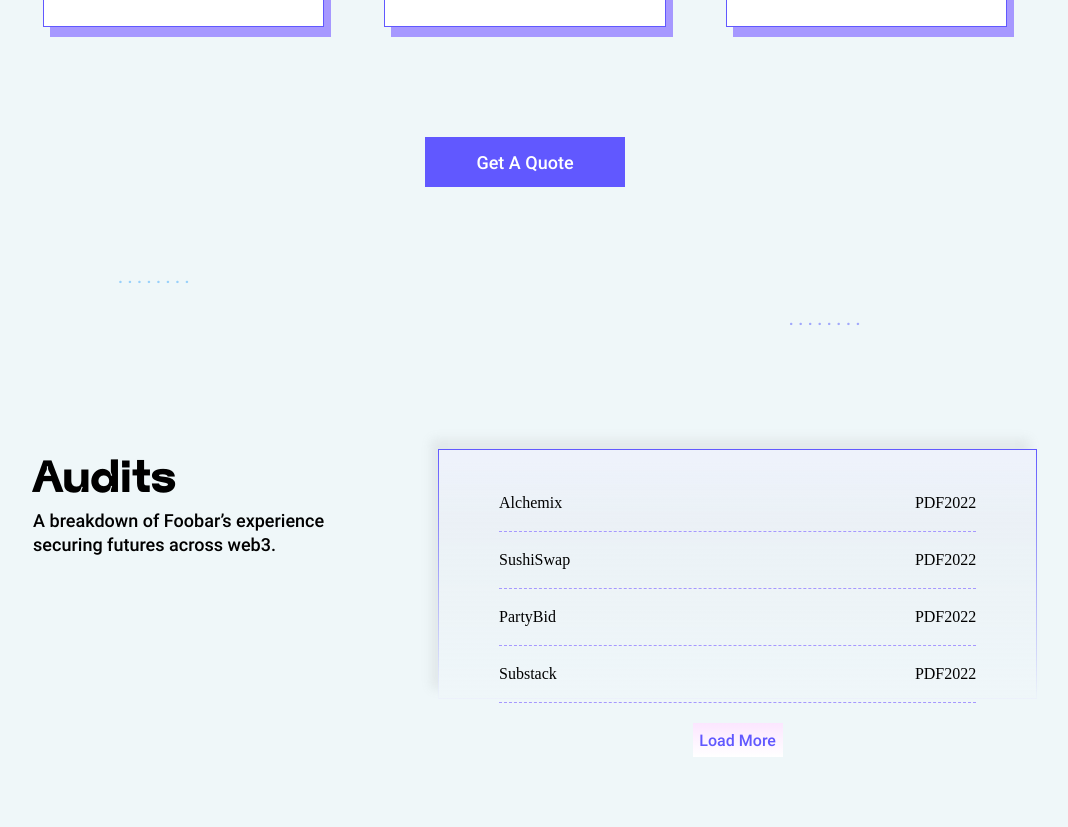
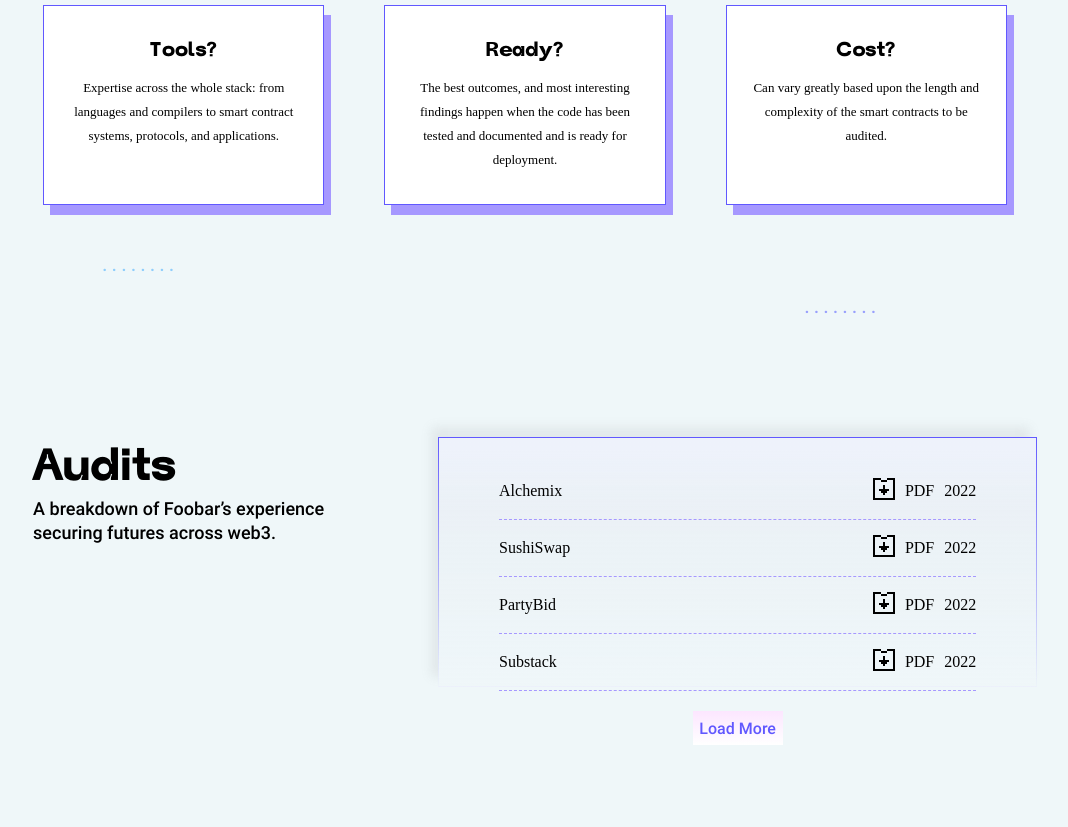
Before and after one commit to jajablinky/0xfoobar--sandman, a React (Vite) app: page / in a window 1280 px wide. Shown: the part 1940-2767 px from the top of the page, without its empty margins (115-1183 px from the left). Built offline with nearby package versions, Linux system fonts and the light colour scheme; a web font is replaced by a local one.

Commit message:
added space to bottom and about to mess with fatter header

```diff
--- /dev/null
+++ b/src/components/AuditItem.jsx
@@ -0,0 +1,16 @@
+import download from '../images/download.png'
+
+const AuditItem = ({ name, year }) => (
+    <div className="audits--item">
+        <p>{name}</p>
+        <div className="audits--pdf-year">
+            <div className="audits--pdf-img">
+                <img src={download} alt="download" />
+            </div>
+            <p className="audits--pdf">PDF</p>
+            <p>{year}</p>
+        </div>
+    </div>
+)
+
+export default AuditItem
--- a/src/components/Audits.jsx
+++ b/src/components/Audits.jsx
@@ -1,8 +1,17 @@
+import AuditItem from './AuditItem'
+
 const Audits = () => {
+    const auditData = [
+        { name: 'Alchemix', year: '2022' },
+        { name: 'SushiSwap', year: '2022' },
+        { name: 'PartyBid', year: '2022' },
+        { name: 'Substack', year: '2022' },
+    ]
+
     return (
         <>
-            <section class="audits-page--full-container">
-                <div class="audits-page--main-container">
+            <section className="audits-page--full-container" id="audits">
+                <div className="audits-page--main-container">
                     <div className="audits--header">
                         <div className="audits--header-content">
                             <h4>Audits</h4>
@@ -14,34 +23,12 @@
                     </div>
                     <div className="audits-page--container">
                         <div className="audits--list">
-                            <div className="audits--Alchemix">
-                                <p>Alchemix</p>
-                                <div className="audits--pdf-year">
-                                    <p>PDF</p>
-                                    <p>2022</p>
-                                </div>
-                            </div>
-                            <div className="audits--SushiSwap">
-                                <p>SushiSwap</p>
-                                <div className="audits--pdf-year">
-                                    <p>PDF</p>
-                                    <p>2022</p>
-                                </div>
-                            </div>
-                            <div className="audits--PartyBid">
-                                <p>PartyBid</p>
-                                <div className="audits--pdf-year">
-                                    <p>PDF</p>
-                                    <p>2022</p>
-                                </div>
-                            </div>
-                            <div className="audits--Substack">
-                                <p>Substack</p>
-                                <div className="audits--pdf-year">
-                                    <p>PDF</p>
-                                    <p>2022</p>
-                                </div>
-                            </div>
+                            {auditData.map((audit) => (
+                                <AuditItem
+                                    name={audit.name}
+                                    year={audit.year}
+                                />
+                            ))}
                         </div>
                         <div className="audits--load-more-button">
                             <button>Load More</button>
--- a/src/components/InfoPage.jsx
+++ b/src/components/InfoPage.jsx
@@ -6,7 +6,7 @@
 const InfoPage = () => {
     return (
         <>
-            <section class="info-page--main-container">
+            <section class="info-page--main-container" id="blog">
                 <div className="help-engineers--header">
                     <h4>Help Your Engineers</h4>
                     <p className="info-box--p">
@@ -40,6 +40,9 @@
                         </p>
                     </div>
                 </div>
+                <button className="info-page--get-quote-button">
+                    Get A Quote
+                </button>
                 <div className="blockchain--img-container">
                     <div className="magnify--img-container">
                         <img
@@ -99,9 +102,6 @@
                         </p>
                     </div>
                 </div>
-                <button className="info-page--get-quote-button">
-                    Get A Quote
-                </button>
             </section>
         </>
     )
--- a/src/components/Nav.jsx
+++ b/src/components/Nav.jsx
@@ -19,8 +19,8 @@
                         <h2>Foobar</h2>
                     </div>
                     <nav>
-                        <HashLink smooth to="/#blog" className="menu-item">
-                            Blog
+                        <HashLink smooth to="/#faq" className="menu-item">
+                            Faq
                         </HashLink>
                         <HashLink smooth to="/#audits" className="menu-item">
                             Audits
--- a/src/styles/App.css
+++ b/src/styles/App.css
@@ -98,7 +98,7 @@
 
 .header--container {
     position: relative;
-    margin-top: 20px;
+    margin-top: 0;
     height: 50px;
     background: white;
     border: 1px solid var(--primary-color);
@@ -516,6 +516,15 @@
     flex-direction: row;
 }
 
+.audits--pdf {
+    margin-right: 10px;
+    margin-left: 5px;
+}
+
+.audits--pdf-img {
+    margin-top: 10px;
+}
+
 .audits--load-more-button {
     margin: auto;
     margin-top: 20px;
@@ -537,10 +546,11 @@
     margin: auto;
     text-align: center;
     background-color: var(--primary-color);
-    width: 60%;
+    width: 70%;
     color: white;
     height: 300px;
-    margin-top: 30px;
+    margin-top: 300px;
+    margin-bottom: 300px;
 }
 
 .start-defending--content {
@@ -551,6 +561,7 @@
     font-family: 'Spline-Sans-Mono';
     font-size: 35px;
     margin: 0;
+    margin-top: 10px;
 }
 
 .start-defending--container p {
```
Also changed, not shown: src/images/download.png (added).
